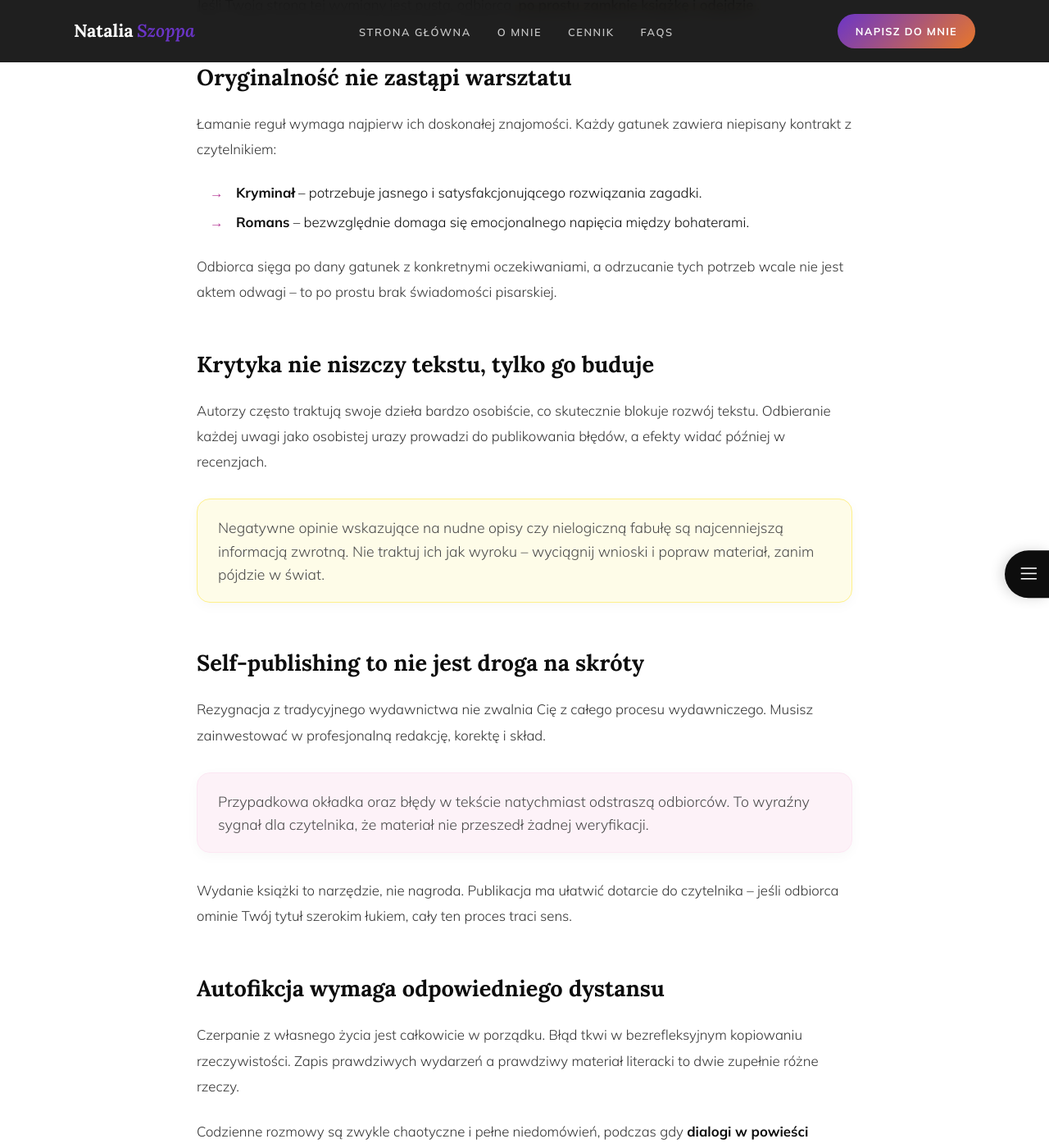
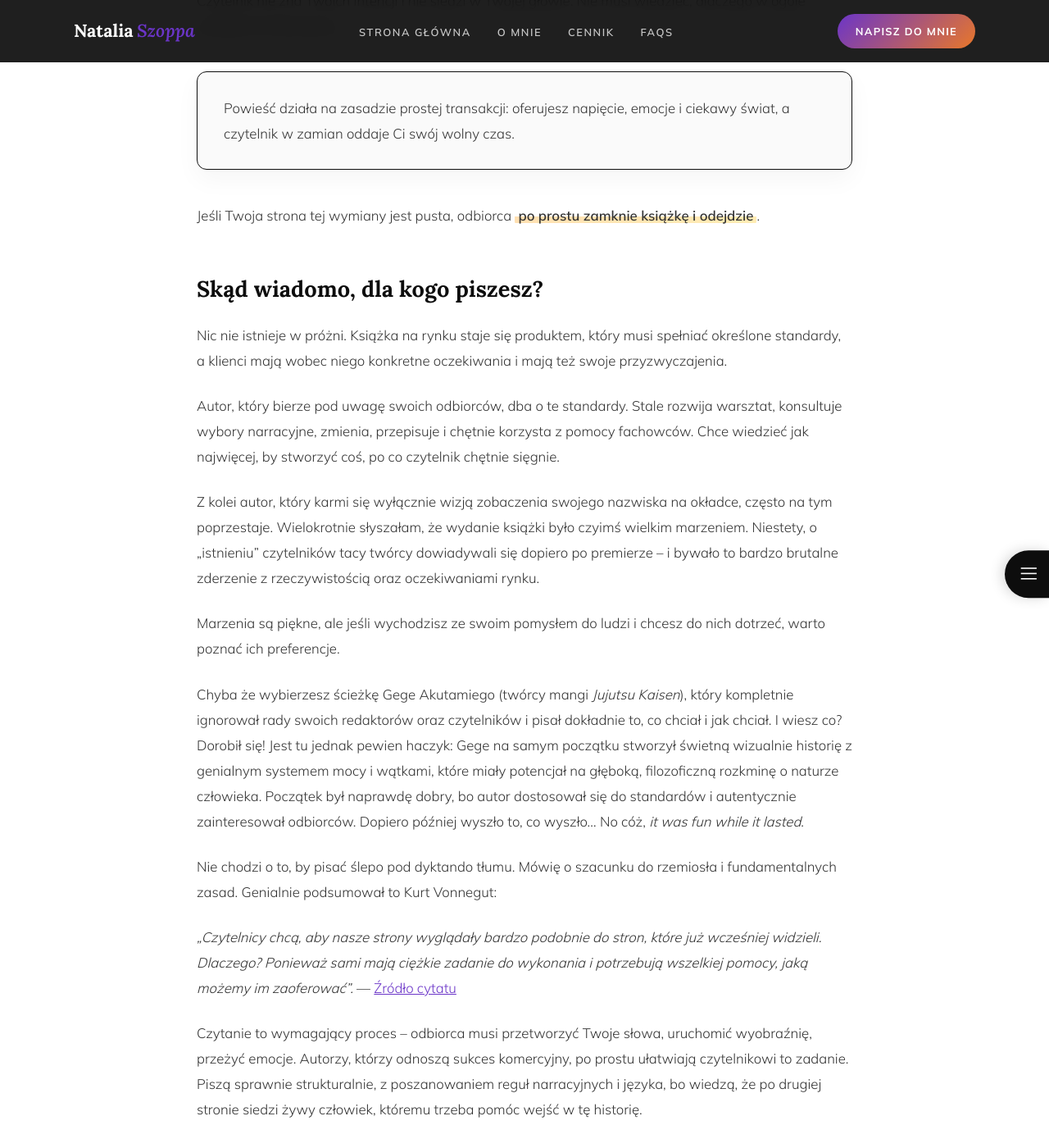
Before and after one commit to Bonnie00726/nataliaszoppa, a Jekyll site: the page built from _posts/2026-06-04-zanim-napiszesz-pierwsze-slowo.md, in a window 1280 px wide and 1400 px high, scrolled down 2300 px. Shown: the whole window at 82% size. Built offline with Jekyll 4.4.1, drawn with Linux system fonts in a browser that asks for light colours; comment, search, counter and statistics services are not loaded; some of the changed text lies outside the part shown.

Commit message:
Update 2026-06-04-zanim-napiszesz-pierwsze-slowo.md

```diff
--- a/_posts/2026-06-04-zanim-napiszesz-pierwsze-slowo.md
+++ b/_posts/2026-06-04-zanim-napiszesz-pierwsze-slowo.md
@@ -1,31 +1,36 @@
 ---
 layout: post
-title: "Zanim napiszesz pierwsze słowo – pisarski reality check"
-date: 2026-06-04 23:00:00 +0200
+title: "Z jakim nastawieniem piszesz?"
+date: 2026-06-06 12:00:00 +0200
 author: Natalia Szoppa
 image: https://images.unsplash.com/photo-1504691342899-4d92b50853e1
-tags: [porady pisarskie]
+tags: [porady pisarskie, warsztat]
 ---
 
-Zanim napiszesz pierwsze słowo – kilka rzeczy do przemyślenia, zanim otworzysz nowy dokument. Nie chodzi tu o technikę pisania, ale o Twoje nastawienie. W pracy redaktorskiej stale widzę te same problemy, a ich główne źródło jest zwykle jedno: **autor stawia siebie w centrum, spychając czytelnika na dalszy plan.**
+Porozmawiajmy chwilę o Twoim nastawieniu. Dlaczego właściwie piszesz? Dla kogo to robisz? Czy traktujesz pisanie jako formę autoterapii, czy może szukasz w nim zysku? A może powód jest zupełnie inny?
+
+Twój język, struktura tekstu, a nawet sam pomysł bardzo szybko zdradzą mi odpowiedź na te pytania. Wielu autorów zastanawia się, skąd mogę to wiedzieć, skoro nawet ze sobą nie rozmawialiśmy (nie mam mediów społecznościowych, więc też nie podejrzę, jak ktoś opowiada o swoim projekcie). Moi uczniowie też za każdym razem są w szoku, kiedy od razu wiem, że praca domowa była pisana na spółkę z kimś innym – i bezbłędnie wskazuję, kto komu pomagał!
+
+Nie ma w tym jednak żadnej magii, to czysta psychologia: jeśli człowiek ma jasno wyznaczony cel, podświadomie dopasuje do niego swoje działania (w tym również język i formę przekazu), by go osiągnąć.
+
+Jeśli głównym celem autora jest zarobek, będzie pisał w taki sposób, aby odbiorca był zadowolony. Jeśli jednak jedynym celem było po prostu samo wydanie książki, autor pisze przede wszystkim dla siebie, według własnych zasad i intuicji.
+
+Ten ukryty cel zdradza zresztą nie tylko sama powieść, ale też to, w jaki sposób o niej opowiadasz. Zwróć uwagę na to, jak mówisz o swoim pisaniu i publikacji. Zobacz, jak subtelna różnica w słowach całkowicie zmienia perspektywę:
+
+* **Gdy mówisz: „Chcę wydać książkę”** – w większości przypadków sugeruje to, że piszesz dla siebie i pod siebie. Stawiasz siebie w centrum, a każda krytyka zaboli Cię mocniej, niż powinna.
+* **Gdy mówisz: „Muszę napisać książkę, którą ludzie będą chcieli czytać”** – nie spychasz czytelnika na dalszy plan. <span class="highlight-marker">Myślisz o nim na każdym etapie pracy</span>, bo widzisz w tym przedsięwzięciu swój potencjalny zawód.
 
 Photo by <a href="https://unsplash.com/@dancounsell?utm_source=unsplash&utm_medium=referral&utm_content=creditCopyText">Dan Counsell</a> on <a href="https://unsplash.com/photos/silver-macbook-showing-application-zIwAchjDirM?utm_source=unsplash&utm_medium=referral&utm_content=creditCopyText">Unsplash.</a>
 
 ---
 
-<h2 id="piszesz-dla-siebie-czy-czytelnika">Piszesz dla siebie czy dla czytelnika?</h2>
+<h2 id="piszesz-dla-siebie-czy-dla-czytelnika">Piszesz dla siebie czy dla czytelnika?</h2>
 
-Początki zawsze są dla Ciebie – to naturalny i potrzebny etap twórczości. Problem pojawia się w chwili, gdy tekst zostaje wyłącznie z Tobą. Pisanie po to, by przepracować osobiste problemy, rzadko działa na zewnątrz.
+Jasne, początki zawsze są dla Ciebie – i to zupełnie naturalny, wręcz niezbędny etap twórczości. Piszesz, bo czujesz taką potrzebę, bo zachwyciła Cię jakaś książka i chcesz stworzyć coś równie inspirującego, albo po prostu sprawia Ci to czystą frajdę. Powodów jest mnóstwo i wszystkie są świetne.
 
-Czytelnik nie zna Twoich intencji, ale natychmiast wyczuje fałsz. Bohaterowie stają się wtedy płascy, a fabuła koncentruje się na Twojej krzywdzie, a nie na samej opowieści.
+Problem pojawia się w chwili, gdy zaczynasz na poważnie myśleć o wydaniu książki. Włożyłaś w swoje dzieło mnóstwo pracy i wysiłku, więc zakładasz, że wszystkim się spodoba, a odbiorcy docenią Twój wkład i będą się zachwycać. Ale czy na pewno?
 
-<div class="chmurka chmurka-tip">
-    Zadaj sobie proste pytanie: Czy Twój tekst niesie wartość i treść dla kogoś zupełnie obcego?
-</div>
-
-<h2 id="brak-obowiazku-czytania">Czytelnik nie ma obowiązku czytać Twojej książki</h2>
-
-Odbiorca nie musi rozumieć Twojego wysiłku ani doceniać faktu, że ukończyłeś maszynopis – choć wielu debiutantów zakłada coś odwrotnego.
+Czytelnik nie zna Twoich intencji i nie siedzi w Twojej głowie. Nie musi wiedzieć, dlaczego w ogóle usiadłaś do klawiatury.
 
 <blockquote>
     Powieść działa na zasadzie prostej transakcji: oferujesz napięcie, emocje i ciekawy świat, a czytelnik w zamian oddaje Ci swój wolny czas.
@@ -33,47 +38,33 @@ Odbiorca nie musi rozumieć Twojego wysiłku ani doceniać faktu, że ukończył
 
 Jeśli Twoja strona tej wymiany jest pusta, odbiorca <span class="highlight-marker">po prostu zamknie książkę i odejdzie</span>.
 
-<h2 id="oryginalnosc-vs-warsztat">Oryginalność nie zastąpi warsztatu</h2>
+<h2 id="skad-wiadomo-dla-kogo-piszesz">Skąd wiadomo, dla kogo piszesz?</h2>
 
-Łamanie reguł wymaga najpierw ich doskonałej znajomości. Każdy gatunek zawiera niepisany kontrakt z czytelnikiem:
+Nic nie istnieje w próżni. Książka na rynku staje się produktem, który musi spełniać określone standardy, a klienci mają wobec niego konkretne oczekiwania i mają też swoje przyzwyczajenia.
 
-* **Kryminał** – potrzebuje jasnego i satysfakcjonującego rozwiązania zagadki.
-* **Romans** – bezwzględnie domaga się emocjonalnego napięcia między bohaterami.
+Autor, który bierze pod uwagę swoich odbiorców, dba o te standardy. Stale rozwija warsztat, konsultuje wybory narracyjne, zmienia, przepisuje i chętnie korzysta z pomocy fachowców. Chce wiedzieć jak najwięcej, by stworzyć coś, po co czytelnik chętnie sięgnie.
 
-Odbiorca sięga po dany gatunek z konkretnymi oczekiwaniami, a odrzucanie tych potrzeb wcale nie jest aktem odwagi – to po prostu brak świadomości pisarskiej.
+Z kolei autor, który karmi się wyłącznie wizją zobaczenia swojego nazwiska na okładce, często na tym poprzestaje. Wielokrotnie słyszałam, że wydanie książki było czyimś wielkim marzeniem. Niestety, o „istnieniu” czytelników tacy twórcy dowiadywali się dopiero po premierze – i bywało to bardzo brutalne zderzenie z rzeczywistością oraz oczekiwaniami rynku.
 
-<h2 id="krytyka-buduje-tekst">Krytyka nie niszczy tekstu, tylko go buduje</h2>
+Marzenia są piękne, ale jeśli wychodzisz ze swoim pomysłem do ludzi i chcesz do nich dotrzeć, warto poznać ich preferencje.
 
-Autorzy często traktują swoje dzieła bardzo osobiście, co skutecznie blokuje rozwój tekstu. Odbieranie każdej uwagi jako osobistej urazy prowadzi do publikowania błędów, a efekty widać później w recenzjach.
+Chyba że wybierzesz ścieżkę Gege Akutamiego (twórcy mangi *Jujutsu Kaisen*), który kompletnie ignorował rady swoich redaktorów oraz czytelników i pisał dokładnie to, co chciał i jak chciał. I wiesz co? Dorobił się! Jest tu jednak pewien haczyk: Gege na samym początku stworzył świetną wizualnie historię z genialnym systemem mocy i wątkami, które miały potencjał na głęboką, filozoficzną rozkminę o naturze człowieka. Początek był naprawdę dobry, bo autor dostosował się do standardów i autentycznie zainteresował odbiorców. Dopiero później wyszło to, co wyszło… No cóż, *it was fun while it lasted*.
 
-<div class="chmurka chmurka-tip">
-    Negatywne opinie wskazujące na nudne opisy czy nielogiczną fabułę są najcenniejszą informacją zwrotną. Nie traktuj ich jak wyroku – wyciągnij wnioski i popraw materiał, zanim pójdzie w świat.
-</div>
+Nie chodzi o to, by pisać ślepo pod dyktando tłumu. Mówię o szacunku do rzemiosła i fundamentalnych zasad. Genialnie podsumował to Kurt Vonnegut:
 
-<h2 id="self-publishing-to-nie-skrot">Self-publishing to nie jest droga na skróty</h2>
+*„Czytelnicy chcą, aby nasze strony wyglądały bardzo podobnie do stron, które już wcześniej widzieli. Dlaczego? Ponieważ sami mają ciężkie zadanie do wykonania i potrzebują wszelkiej pomocy, jaką możemy im zaoferować”.* — [Źródło cytatu](https://lithub.com/kurt-vonneguts-greatest-writing-advice/)
 
-Rezygnacja z tradycyjnego wydawnictwa nie zwalnia Cię z całego procesu wydawniczego. Musisz zainwestować w profesjonalną redakcję, korektę i skład.
+Czytanie to wymagający proces – odbiorca musi przetworzyć Twoje słowa, uruchomić wyobraźnię, przeżyć emocje. Autorzy, którzy odnoszą sukces komercyjny, po prostu ułatwiają czytelnikowi to zadanie. Piszą sprawnie strukturalnie, z poszanowaniem reguł narracyjnych i języka, bo wiedzą, że po drugiej stronie siedzi żywy człowiek, któremu trzeba pomóc wejść w tę historię.
 
-<div class="chmurka chmurka-uwaga">
-    Przypadkowa okładka oraz błędy w tekście natychmiast odstraszą odbiorców. To wyraźny sygnał dla czytelnika, że materiał nie przeszedł żadnej weryfikacji.
-</div>
+Na koniec zostawię Cię jeszcze z cytatem George'ego Orwella:
 
-Wydanie książki to narzędzie, nie nagroda. Publikacja ma ułatwić dotarcie do czytelnika – jeśli odbiorca ominie Twój tytuł szerokim łukiem, cały ten proces traci sens.
+*„Zaczynam pisać, ponieważ jest jakieś kłamstwo, które chcę ujawnić, jakiś fakt, do którego chcę przyciągnąć uwagę, a moim początkowym celem jest zostać wysłuchanym”.* — *George Orwell, Dlaczego piszę?*
 
-<h2 id="dystans-w-autofikcji">Autofikcja wymaga odpowiedniego dystansu</h2>
-
-Czerpanie z własnego życia jest całkowicie w porządku. Błąd tkwi w bezrefleksyjnym kopiowaniu rzeczywistości. Zapis prawdziwych wydarzeń a prawdziwy materiał literacki to dwie zupełnie różne rzeczy.
-
-Codzienne rozmowy są zwykle chaotyczne i pełne niedomówień, podczas gdy **dialogi w powieści muszą pełnić konkretną funkcję**:
-* Budować unikalną postać,
-* Popychać fabułę do przodu,
-* Generować napięcie.
-
-Zwykłe, życiowe wymiany zdań rzadko spełniają te podstawowe warunki.
+Możesz pisać z potrzeby serca, mieć wielką misję i chcieć zmieniać świat – to wszystko jest ważne. Ale żeby to miało jakikolwiek sens, <span class="highlight-marker">musisz zadbać o swojego odbiorcę</span>, a on wysłucha Cię wtedy, gdy podasz mu swój pomysł w najlepszej możliwej oprawie.
 
 ---
 
 <div class="sticky-note">
     <strong>Najważniejsze na dziś:</strong><br><br>
-    Marzenie o publikacji daje świetny impuls do działania, ale Twoim ostatecznym zadaniem jest utrzymanie uwagi czytelnika. Odbiorca musi sam chcieć przewrócić kolejną stronę. Na samym końcu tylko ten fakt ma realne znaczenie.
+    Marzenie o publikacji to świetny zapalnik do działania, ale Twoim ostatecznym zadaniem jako pisarza jest utrzymanie uwagi czytelnika. Odbiorca musi sam, z własnej woli, chcieć przewrócić kolejną stronę. Na samym końcu tylko to ma realne znaczenie.
 </div>
```
